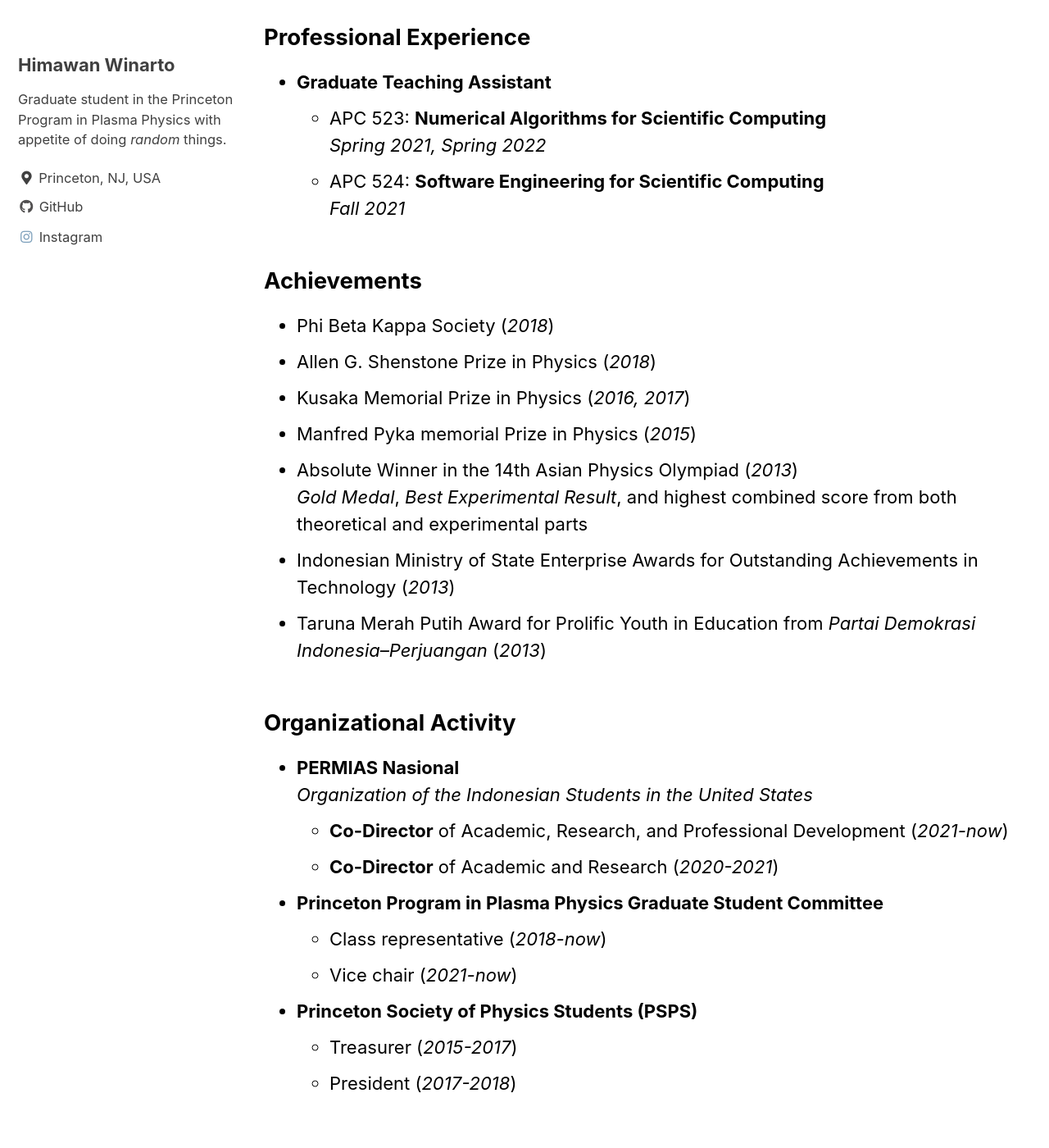
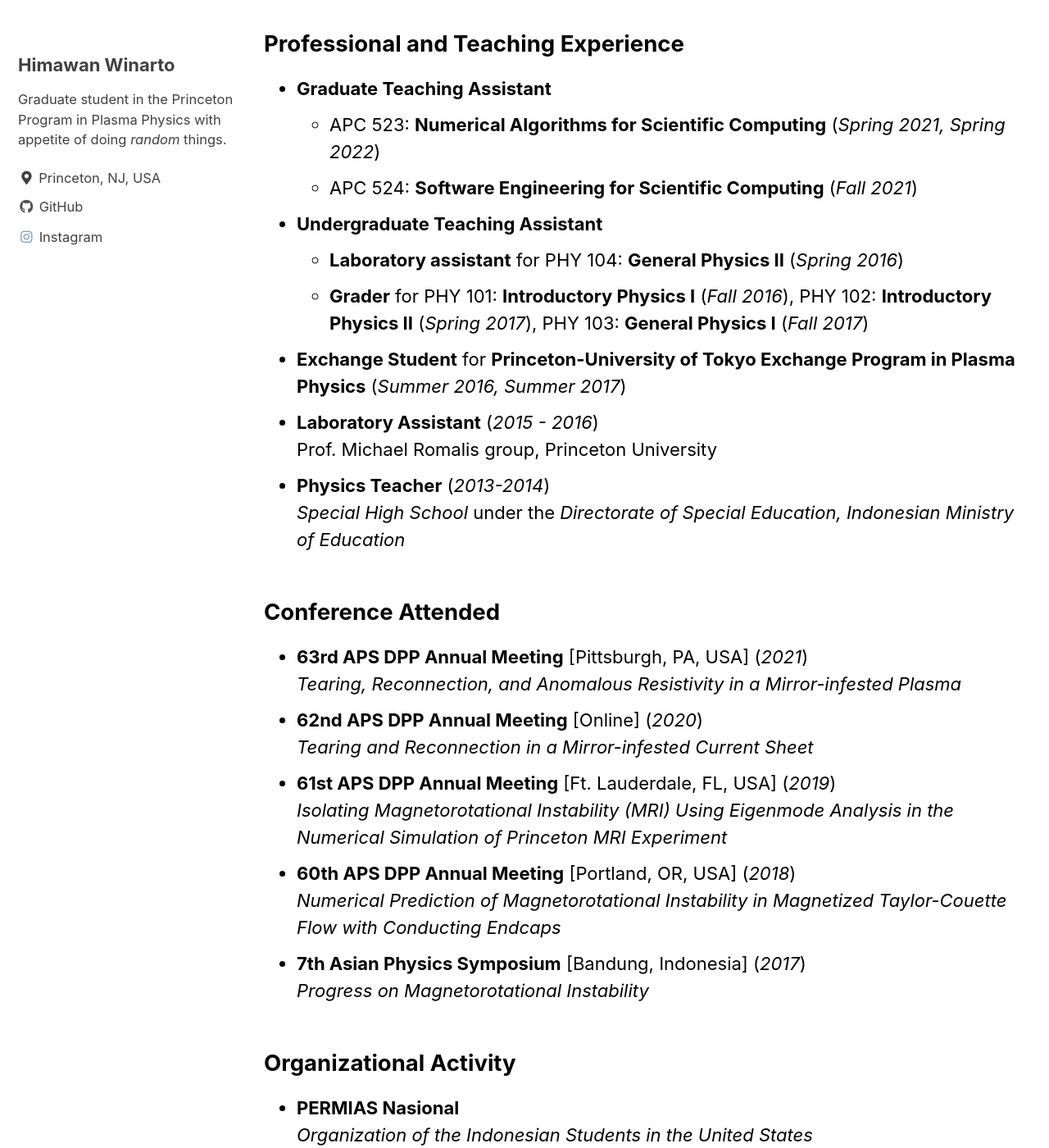
Before and after one commit to himax16/personal-website-jekyll, a Jekyll site: the page built from _pages/profile.md, in a window 1280 px wide and 1400 px high, scrolled down 900 px. Shown: the whole window at 82% size. Built offline with Jekyll 4.4.1, drawn with Linux system fonts in a browser that asks for light colours; cached includes are drawn as plain includes; some of the changed text lies outside the part shown.

Commit message:
Update profile

```diff
--- a/_pages/profile.md
+++ b/_pages/profile.md
@@ -10,8 +10,8 @@ classes: wide
 ---
 ## Personal Information
 * **Email**:
+  * himawan.winarto [at] (gmail.com **OR** yahoo.co.id)
   * hwinarto [at] (princeton.edu **OR** pppl.gov **OR** permiasnasional.com)
-  * himawan.winarto [at] (gmail.com **OR** yahoo.co.id)
 * **Office**:
   * 025B Peyton Hall, Princeton University
   * S217 Princeton Plasma Physics Laboratory
@@ -19,29 +19,37 @@ classes: wide
 ## Education
 * **Ph.D. Candidate**\
   Program in Plasma Physics, _Princeton University_
+  * **Master of Arts (M.A.)** awarded in September 2020
 
 * **Bachelor of Arts (A.B.)**\
   Physics, _Princeton University_, class of 2018
   * Senior thesis: Laboratory Study of Magnetorotational Instability\
     Advisor: Prof. Hantao Ji
 
-## Professional Experience
+## Professional and Teaching Experience
 * **Graduate Teaching Assistant**
-  * APC 523: **Numerical Algorithms for Scientific Computing**\
-    *Spring 2021, Spring 2022*
-  * APC 524: **Software Engineering for Scientific Computing**\
-    *Fall 2021*
+  * APC 523: **Numerical Algorithms for Scientific Computing** (*Spring 2021, Spring 2022*)
+  * APC 524: **Software Engineering for Scientific Computing** (*Fall 2021*)
+* **Undergraduate Teaching Assistant**
+  * **Laboratory assistant** for PHY 104: **General Physics II** (*Spring 2016*)
+  * **Grader** for PHY 101: **Introductory Physics I** (*Fall 2016*), PHY 102:  **Introductory Physics II** (*Spring 2017*), PHY 103: **General Physics I** (*Fall 2017*)
+* **Exchange Student** for **Princeton-University of Tokyo Exchange Program in Plasma Physics** (*Summer 2016, Summer 2017*)
+* **Laboratory Assistant**  (*2015 - 2016*)\
+  Prof. Michael Romalis group, Princeton University
+* **Physics Teacher**  (*2013-2014*)\
+  *Special High School* under the *Directorate of Special Education, Indonesian Ministry of Education*
 
-## Achievements
-* Phi Beta Kappa Society (*2018*)
-* Allen G. Shenstone Prize in Physics (*2018*)
-* Kusaka Memorial Prize in Physics (*2016, 2017*)
-* Manfred Pyka memorial Prize in Physics (*2015*)
-* Absolute Winner in the 14th Asian Physics Olympiad (*2013*)\
-  *Gold Medal*, *Best Experimental Result*, and highest combined score from both theoretical and experimental parts
-* Indonesian Ministry of State Enterprise Awards for Outstanding Achievements in Technology (*2013*)
-* Taruna Merah Putih Award for Prolific Youth in Education from *Partai
-Demokrasi Indonesia–Perjuangan* (*2013*)
+## Conference Attended
+* **63rd APS DPP Annual Meeting** [Pittsburgh, PA, USA] (*2021*)\
+  *Tearing, Reconnection, and Anomalous Resistivity in a Mirror-infested Plasma*
+* **62nd APS DPP Annual Meeting** [Online] (*2020*)\
+  *Tearing and Reconnection in a Mirror-infested Current Sheet*
+* **61st APS DPP Annual Meeting** [Ft. Lauderdale, FL, USA] (*2019*)\
+  *Isolating Magnetorotational Instability (MRI) Using Eigenmode Analysis in the Numerical Simulation of Princeton MRI Experiment*
+* **60th APS DPP Annual Meeting** [Portland, OR, USA] (*2018*)\
+  *Numerical Prediction of Magnetorotational Instability in Magnetized Taylor-Couette Flow with Conducting Endcaps*
+* **7th Asian Physics Symposium** [Bandung, Indonesia] (*2017*)\
+  *Progress on Magnetorotational Instability*
 
 ## Organizational Activity
 * **PERMIAS Nasional**\
@@ -54,3 +62,18 @@ Demokrasi Indonesia–Perjuangan* (*2013*)
 * **Princeton Society of Physics Students (PSPS)**
   * Treasurer (*2015-2017*)
   * President (*2017-2018*)
+
+## Additional Certifications
+* **Japanese Language Proficiency Test**
+  * N3 (*December 2021*)
+
+## Achievements
+* Phi Beta Kappa Society (*2018*)
+* Allen G. Shenstone Prize in Physics (*2018*)
+* Kusaka Memorial Prize in Physics (*2016, 2017*)
+* Manfred Pyka memorial Prize in Physics (*2015*)
+* Absolute Winner in the 14th Asian Physics Olympiad (*2013*)\
+*Gold Medal*, *Best Experimental Result*, and highest combined score from both theoretical and experimental parts
+* Indonesian Ministry of State Enterprise Awards for Outstanding Achievements in Technology (*2013*)
+* Taruna Merah Putih Award for Prolific Youth in Education from *Partai
+Demokrasi Indonesia–Perjuangan* (*2013*)
```
